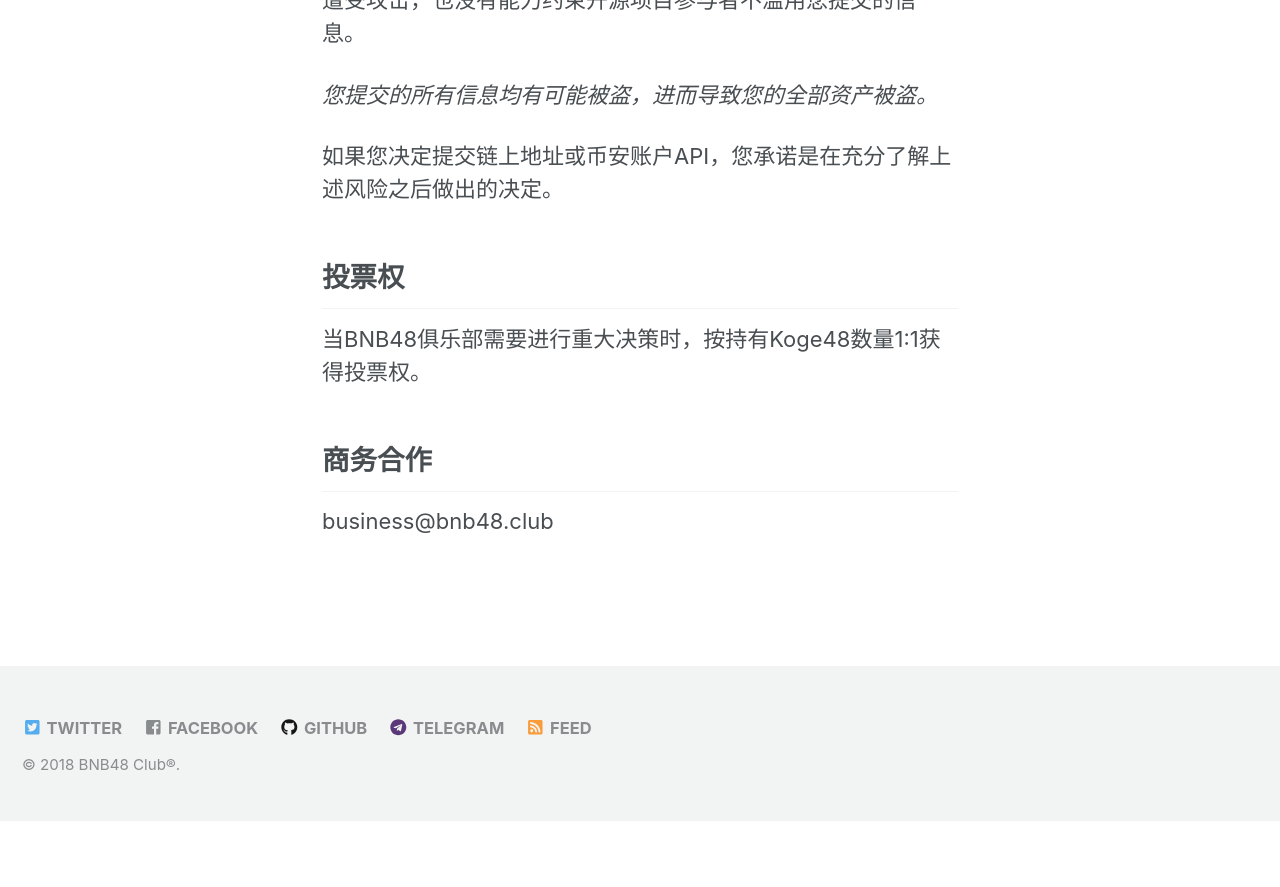
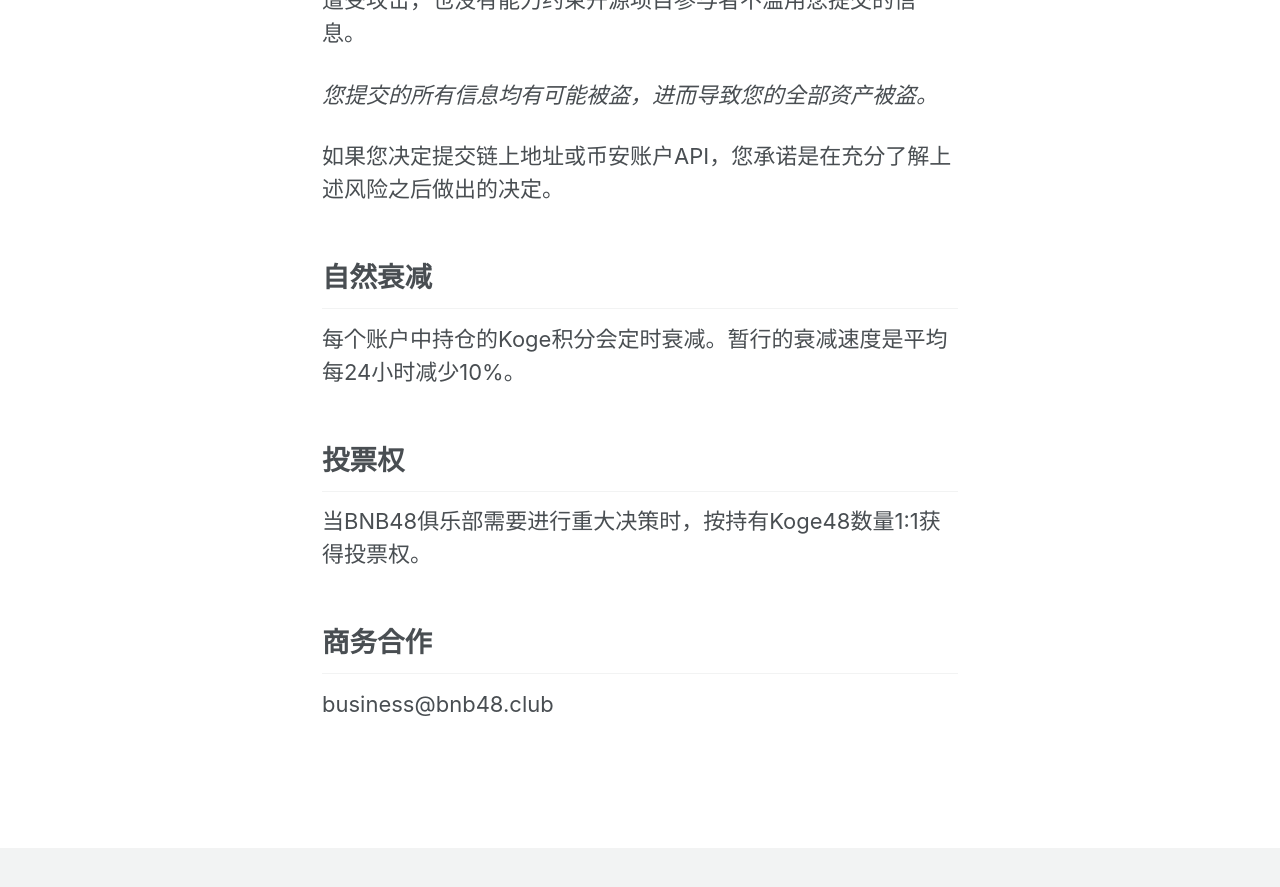
Before and after one commit to 48Club/BNB48Club.github.io, a Jekyll site: the page built from _pages/koge48.md, in a window 1280 px wide and 900 px high, scrolled down 2176 px. Shown: the top 887 px of the window. Built offline with Jekyll 4.4.1, drawn with Linux system fonts in a browser that asks for light colours; nearby versions of some CDN libraries; before the commit the page ends 2997 px from its top, so only the background shows below that.

Commit message:
增加了关于koge持仓自然衰减的说明

```diff
--- a/_pages/koge48.md
+++ b/_pages/koge48.md
@@ -47,6 +47,9 @@
 
 如果您决定提交链上地址或币安账户API，您承诺是在充分了解上述风险之后做出的决定。
 
+## 自然衰减
+每个账户中持仓的Koge积分会定时衰减。暂行的衰减速度是平均每24小时减少10%。
+
 ## 投票权
 当BNB48俱乐部需要进行重大决策时，按持有Koge48数量1:1获得投票权。
 
```
